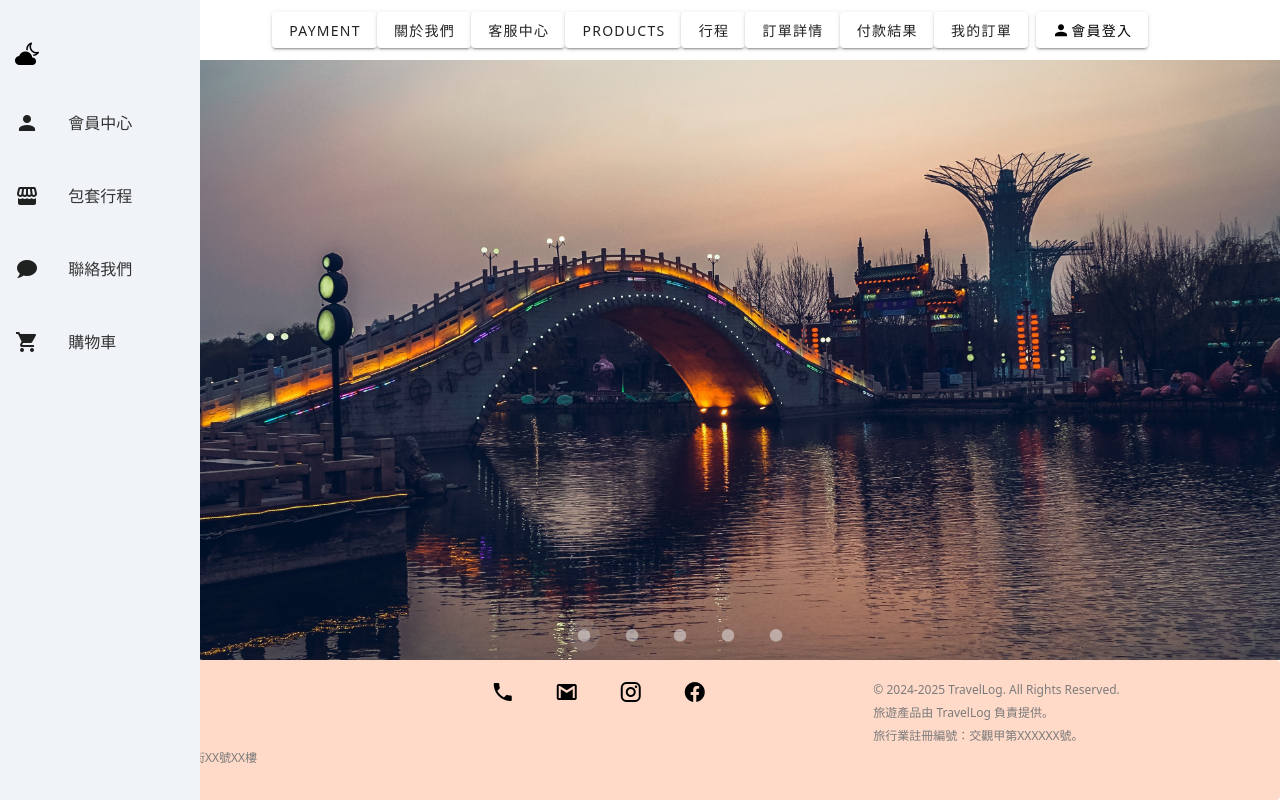
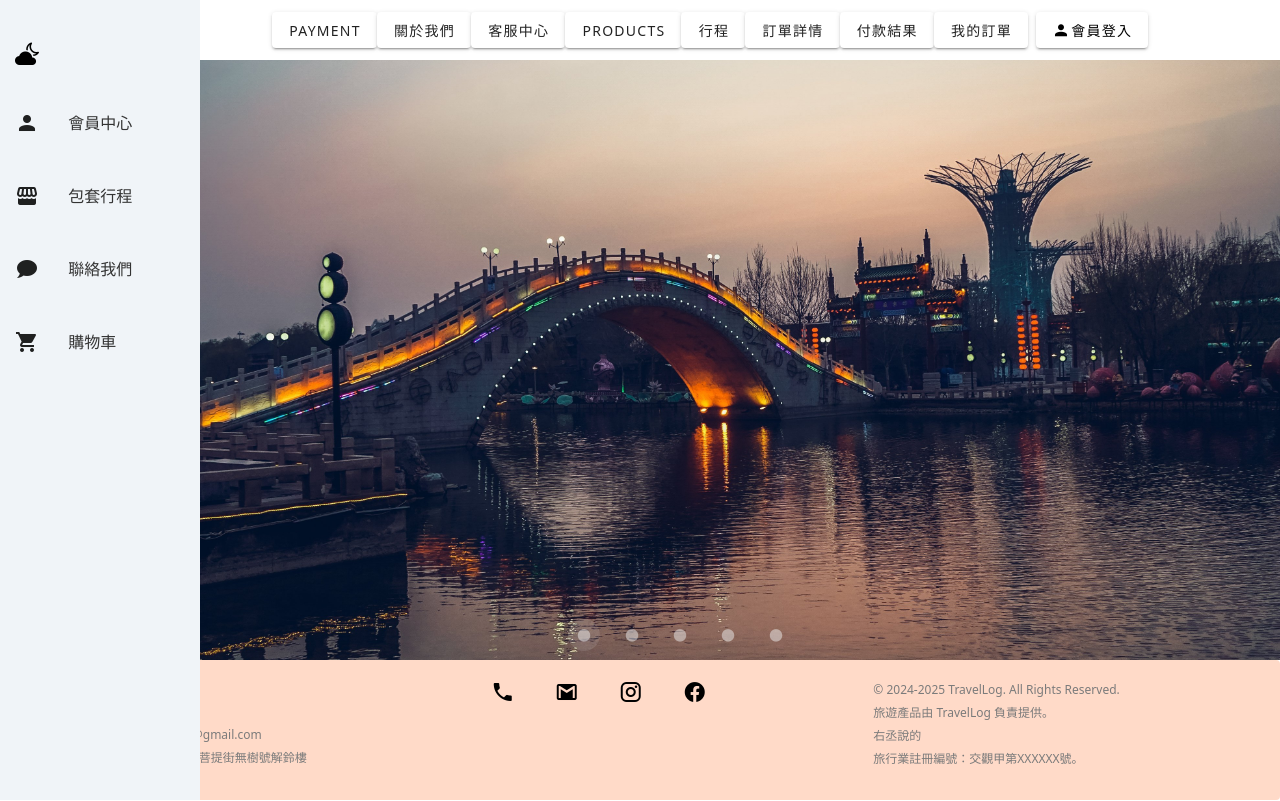
Before and after one commit to theoch3n/TravelLog-Vue, a Vue app: page / in a window 1280 px wide. Shown: the top 801 px of the page. Built offline with nearby package versions, Linux system fonts and the light colour scheme.

Commit message:
[fix]bug修改

```diff
--- a/src/components/Footer.vue
+++ b/src/components/Footer.vue
@@ -27,9 +27,9 @@ const icons = reactive([
             <v-row>
                 <v-col cols="12" lg="4" class="footer-text mb-3">
                     <h3 class="mb-1 pt-2">聯絡我們</h3>
-                    <p>電話 / 09XXXXXXXX</p>
-                    <p>Email / XXX@gmail.com</p>
-                    <p>聯絡地址 / XX市XX區XX街XX號XX樓</p>
+                    <p>電話 / 09877287720</p>
+                    <p>Email / sunsanrothree@gmail.com</p>
+                    <p>聯絡地址 / 上善市若水區菩提街無樹號解鈴樓</p>
                 </v-col>
 
                 <v-col cols="12" lg="4" class="mb-3">
@@ -40,6 +40,7 @@ const icons = reactive([
                 <v-col cols="12" lg="4" class="footer-text mb-3 mt-2">
                     <p>© 2024-2025 TravelLog. All Rights Reserved.</p>
                     <p>旅遊產品由 TravelLog 負責提供。</p>
+                    <p>右丞說的</p>
                     <p>旅行業註冊編號：交觀甲第XXXXXX號。</p>
                 </v-col>
             </v-row>
--- a/src/components/Sidebar.vue
+++ b/src/components/Sidebar.vue
@@ -52,7 +52,7 @@
 <script>
 import { ref, computed } from "vue";
 import { useRouter } from "vue-router";
-import LoginModal from "@/components/LoginModal.vue"; // 引入 LoginModal 組件
+import LoginModal from "../components/LoginModal.vue"; // 引入 LoginModal 組件
 
 export default {
     components: {
```
